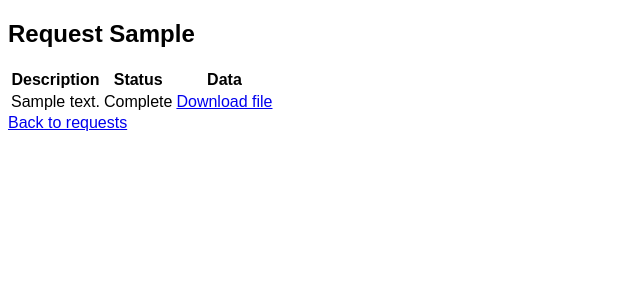
After one commit to SteveRyherd/filemaster, a Flask app: a page that uses templates/admin_request_detail.html in a window 1280 px wide. The commit adds this page. Shown: the top 300 px of the page, without its empty margins (0-640 px from the left). Run offline with Flask 3, Linux system fonts and the light colour scheme; tables that the repository leaves empty hold one stand-in row (values such as "Sample post"); parts of the project's set-up code (start-up, migrations or seed data) failed here and were passed over.

Commit message:
Add module data fields and admin detail page

```diff
--- a/app.py
+++ b/app.py
@@ -1,4 +1,4 @@
-from flask import Flask, render_template, request, redirect, url_for, abort
+from flask import Flask, render_template, request, redirect, url_for, abort, send_from_directory
 from models import db, ClientRequest, Module
 from flask_migrate import Migrate
 from werkzeug.utils import secure_filename
@@ -47,6 +47,7 @@ class FileModuleHandler:
             fname = f"{uuid.uuid4().hex}_{f.filename}"
             f.save(os.path.join(app.config['UPLOAD_FOLDER'], fname))
             module.completed = True
+            module.file_path = fname
 
 
 class FormModuleHandler:
@@ -59,6 +60,7 @@ class FormModuleHandler:
         answer = request.form.get('answer')
         if answer:
             module.completed = True
+            module.answer = answer
 
 
 MODULE_HANDLERS = {
@@ -89,6 +91,18 @@ def list_requests():
         completed = sum(1 for m in r.modules if m.completed)
         reqs.append({'token': r.token, 'completed': completed, 'total': total})
     return render_template('admin_requests.html', requests=reqs)
+
+
+@app.route('/admin/request/<token>')
+def admin_request_detail(token):
+    """View details for a specific request."""
+    req = ClientRequest.query.filter_by(token=token).first_or_404()
+    return render_template('admin_request_detail.html', req=req)
+
+
+@app.route('/uploads/<path:filename>')
+def uploaded_file(filename):
+    return send_from_directory(app.config['UPLOAD_FOLDER'], filename, as_attachment=True)
 
 @app.route('/request/<token>')
 def view_request(token):
--- a/models.py
+++ b/models.py
@@ -20,3 +20,5 @@ class Module(db.Model):
     kind = db.Column(db.String(10))  # 'file' or 'form'
     description = db.Column(db.String(255))
     completed = db.Column(db.Boolean, default=False)
+    file_path = db.Column(db.String(255))
+    answer = db.Column(db.Text)
--- /dev/null
+++ b/templates/admin_request_detail.html
@@ -0,0 +1,21 @@
+{% extends 'base.html' %}
+{% block content %}
+<h2>Request {{ req.token }}</h2>
+<table>
+    <tr><th>Description</th><th>Status</th><th>Data</th></tr>
+    {% for m in req.modules %}
+    <tr>
+        <td>{{ m.description }}</td>
+        <td>{{ 'Complete' if m.completed else 'Incomplete' }}</td>
+        <td>
+        {% if m.file_path %}
+            <a href="{{ url_for('uploaded_file', filename=m.file_path) }}">Download file</a>
+        {% elif m.answer %}
+            {{ m.answer }}
+        {% else %}-{% endif %}
+        </td>
+    </tr>
+    {% endfor %}
+</table>
+<a href="{{ url_for('list_requests') }}">Back to requests</a>
+{% endblock %}
--- a/templates/admin_requests.html
+++ b/templates/admin_requests.html
@@ -5,7 +5,7 @@
     <tr><th>Token</th><th>Status</th></tr>
     {% for r in requests %}
     <tr>
-        <td>{{ r.token }}</td>
+        <td><a href="{{ url_for('admin_request_detail', token=r.token) }}">{{ r.token }}</a></td>
         <td>{{ r.completed }}/{{ r.total }} complete</td>
     </tr>
     {% endfor %}
```
Also changed, not shown: migrations/versions/09a08d6fa0c2_add_module_data.py (added, +25 -0 lines).
